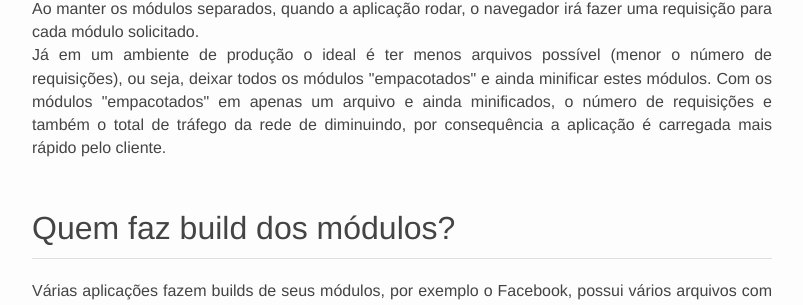
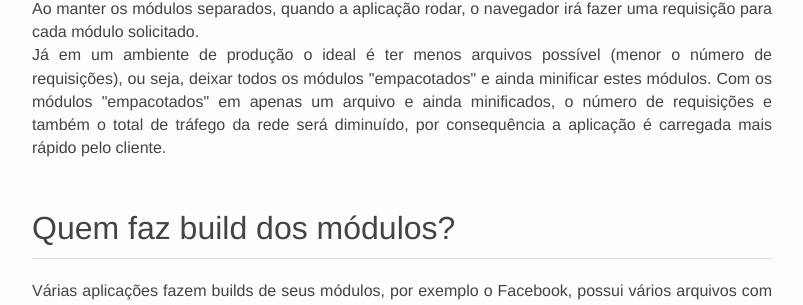
Before and after one commit to victorvhpg/victorvhpg.github.io, a Jekyll site: the page built from _posts/2015/2015-04-03-build-de-modulos-AMD-com-requireJS.html, in a window 1280 px wide and 900 px high, scrolled down 499 px. Shown: the part 214-519 px from the top of the window, without its empty margins (238-1041 px from the left). Built offline with Jekyll 4.4.1, drawn with Linux system fonts in a browser that asks for light colours; comment, search, counter and statistics services are not loaded.

Commit message:
correcao do texto:"será diminuido"

```diff
--- a/_posts/2015/2015-04-03-build-de-modulos-AMD-com-requireJS.html
+++ b/_posts/2015/2015-04-03-build-de-modulos-AMD-com-requireJS.html
@@ -38,7 +38,7 @@ Por que fazer o "build" dos módulos ?
    deixar  todos  os  módulos "empacotados"
    e ainda minificar estes módulos. Com os módulos "empacotados"
    em apenas um arquivo e ainda minificados, o número de requisições
-   e também o total de tráfego da rede de diminuindo, por consequência a aplicação é carregada mais rápido pelo cliente.
+   e também o total de tráfego da rede será diminuído, por consequência a aplicação é carregada mais rápido pelo cliente.
 
 
 </p>
```
